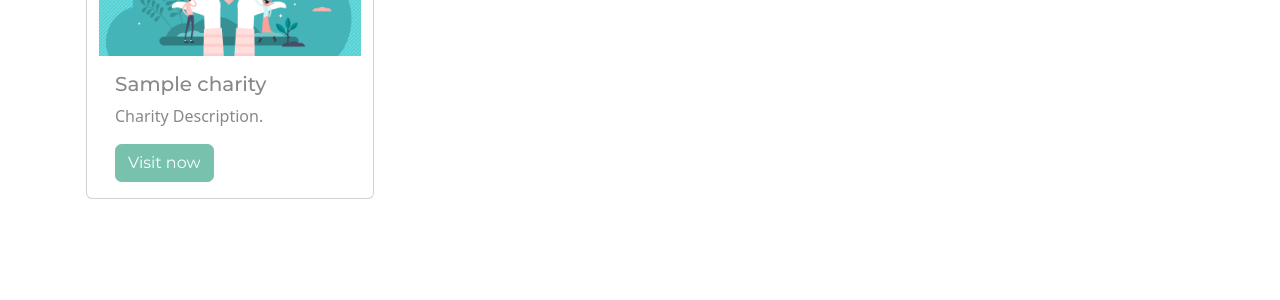
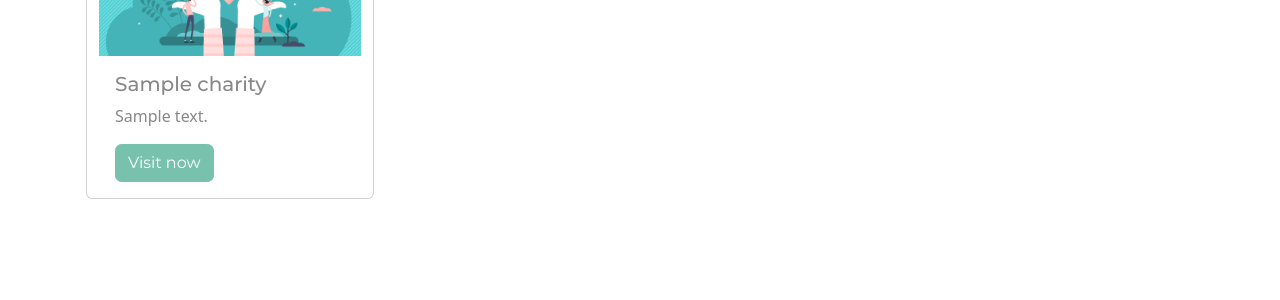
Before and after one commit to GeorgeCloud/Donations, a Flask app: page / in a window 1280 px wide. Shown: the part 204-504 px from the top of the page. Run offline with Flask 2, Linux system fonts and the light colour scheme; a database or web service that is not in the repository returns one stand-in record (values such as "Sample title"); parts of the project's set-up code (start-up, migrations or seed data) failed here and were passed over.

Commit message:
add charity description

```diff
--- a/app.py
+++ b/app.py
@@ -2,6 +2,7 @@ from flask import Flask, request, render_template, redirect, url_for
 from pymongo import MongoClient
 from bson.objectid import ObjectId
 import gridfs
+import datetime
 import os
 app = Flask(__name__)
 
@@ -15,9 +16,10 @@ fs = gridfs.GridFS(db)
 
 def create_charity(charity_name, description):
     charities.insert_one({
-        'name': charity_name,
+        'name': charity_name.title(),
         'description': description,
-        'created_on': 'datetime',
+        'total_received': 0,
+        'created_on': datetime.datime.now(),
     })
 
 def create_donation_document(request_form):
--- a/templates/index_charities.html
+++ b/templates/index_charities.html
@@ -12,7 +12,7 @@
         <img src="{{ url_for('static', filename='/images/charity.png') }}" class="card-img-top" alt="...">
         <div class="card-body">
           <h5 class="card-title">{{charity.name}}</h5>
-          <p class="card-text">Charity Description.</p>
+          <p class="card-text">{{charity.description}}</p>
           <a href="{{ url_for('show_charity', charity_id=charity._id) }}" class="btn btn-primary">Visit now</a>
         </div>
       </div>
--- a/templates/show_charity.html
+++ b/templates/show_charity.html
@@ -10,7 +10,8 @@
         <div class="card container" style="width: 18rem;">
           <img src="{{ url_for('static', filename='images/charity.png') }}" class="card-img-top" alt="Charity Profile Picture">
           <div class="card-body">
-            <p class="card-text">{{charity.name}}</p>
+            <h5 class="card-text">{{charity.name}}</h5>
+            <p>{{charity.description}}</p>
           </div>
         </div>
       </div>
```
